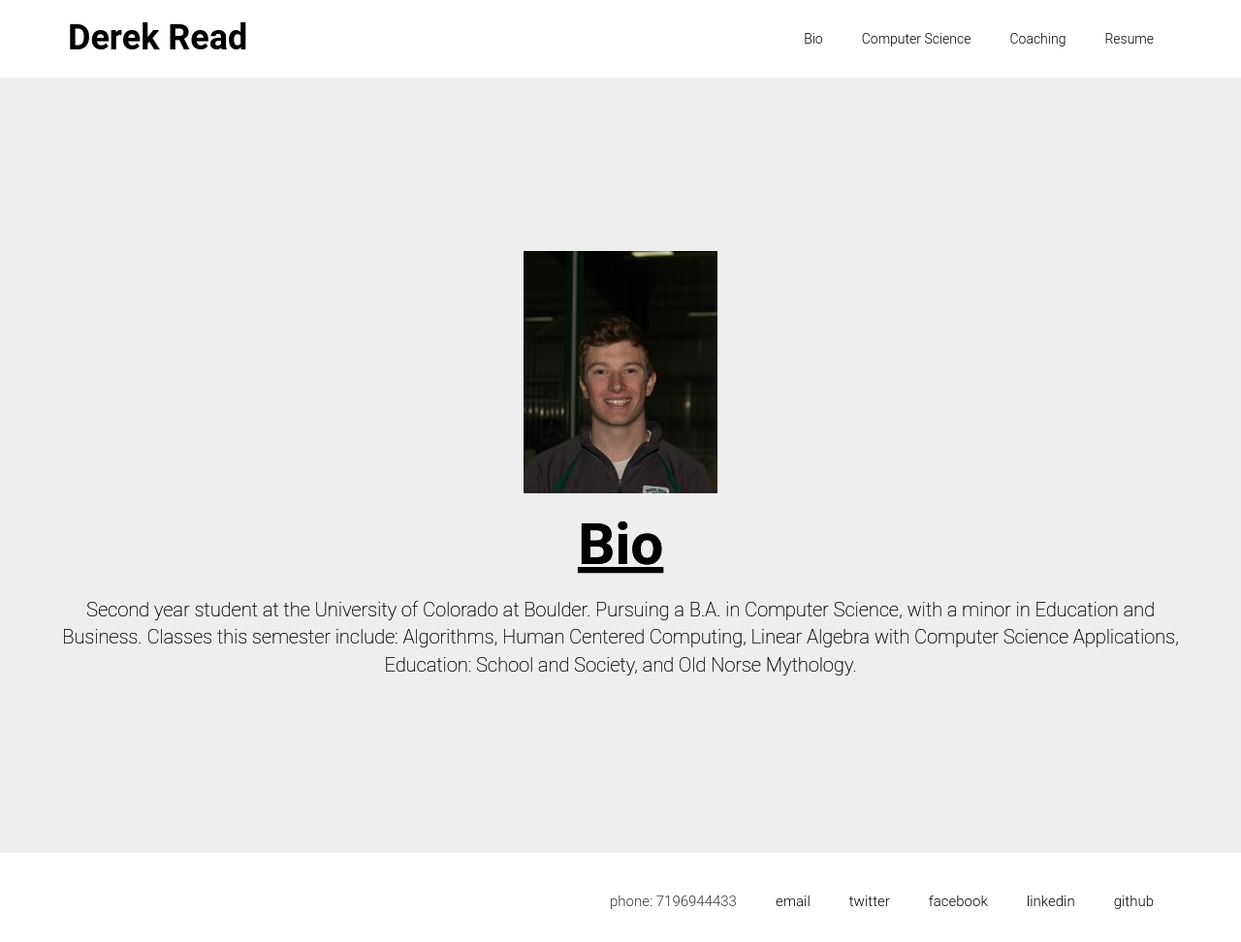
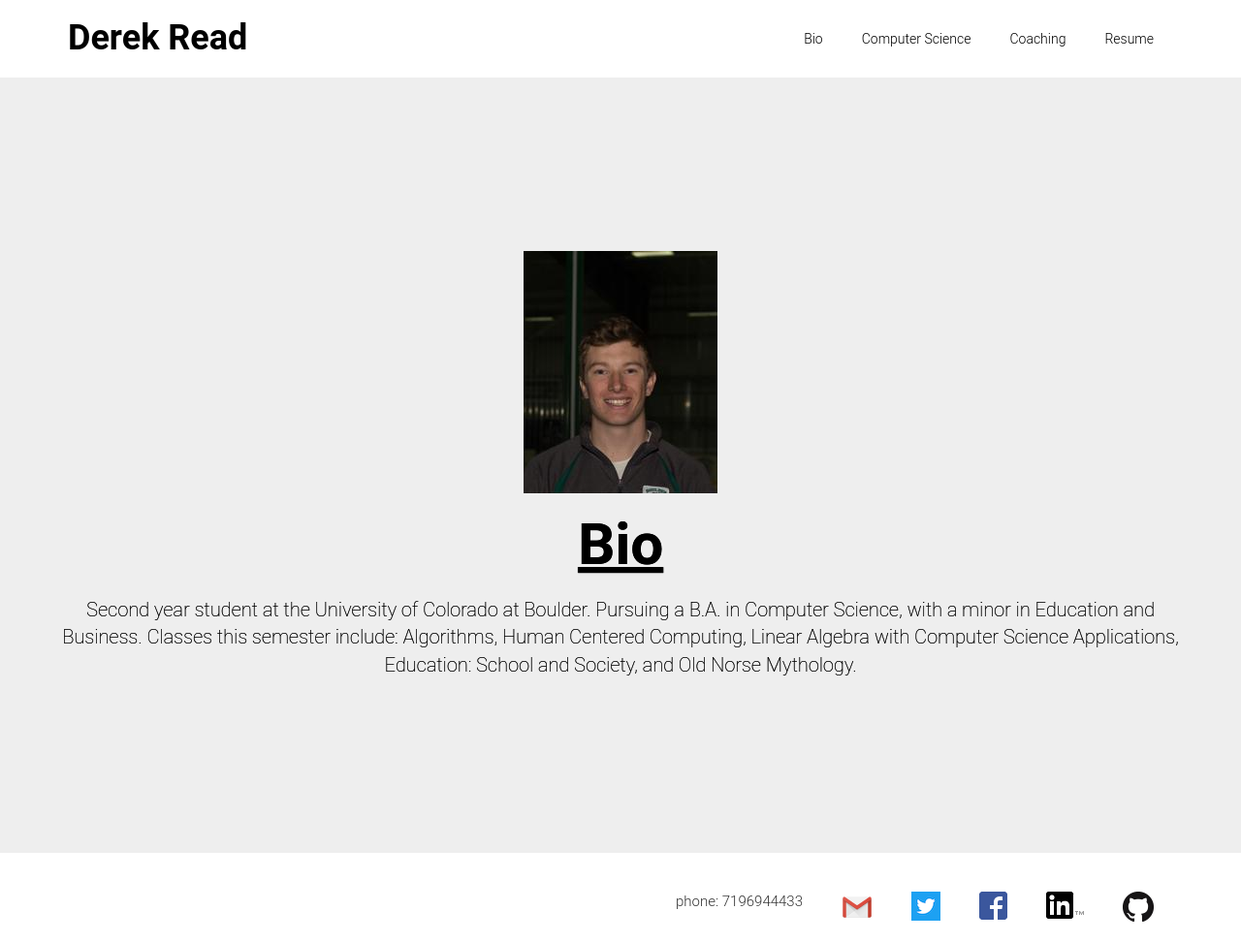
Before and after one commit to derek-read/derek-read.github.io, a plain HTML site: page Bio.html in a window 1280 px wide. Shown: the whole page at 97% size. Drawn offline with nearby package versions, Linux system fonts and the light colour scheme.

Commit message:
Update Bio.html

```diff
--- a/Bio.html
+++ b/Bio.html
@@ -35,11 +35,11 @@
     <div class="row">
       <nav class="col-sm-8 text-right">
         <p>phone: 7196944433</p>
-        <p><a href="mailto:derek.read66@gmail.com">email</a></p>
-        <p><a href="https://twitter.com/derekread26">twitter</a></p>
-        <p><a href="https://www.facebook.com/derek.read.1840">facebook</a></p>
-        <p><a href="https://www.linkedin.com/in/derek-read-077713137/">linkedin</a></p>
-        <p><a href="https://github.com/CUderekread">github</a></p>
+        <p><a href="mailto:derek.read66@gmail.com"><img src="https://derek-read.github.io/images/logo_gmail_32px.png"/></a></p>
+        <p><a href="https://twitter.com/derekread26"><img src="https://derek-read.github.io/images/Twitter_Logo_WhiteOnBlue.png"/></a></p>
+        <p><a href="https://www.facebook.com/derek.read.1840"><img src="https://derek-read.github.io/images/FB-f-Logo__blue_29.png"/></a></p>
+        <p><a href="https://www.linkedin.com/in/derek-read-077713137/"><img src="https://derek-read.github.io/images/In-Black-28px-TM.png"/></a></p>
+        <p><a href="https://github.com/derek-read"><img src="https://derek-read.github.io/images/GitHub-Mark-32px.png"/></a></p>
       </nav>
     </div>
   </footer>
```
